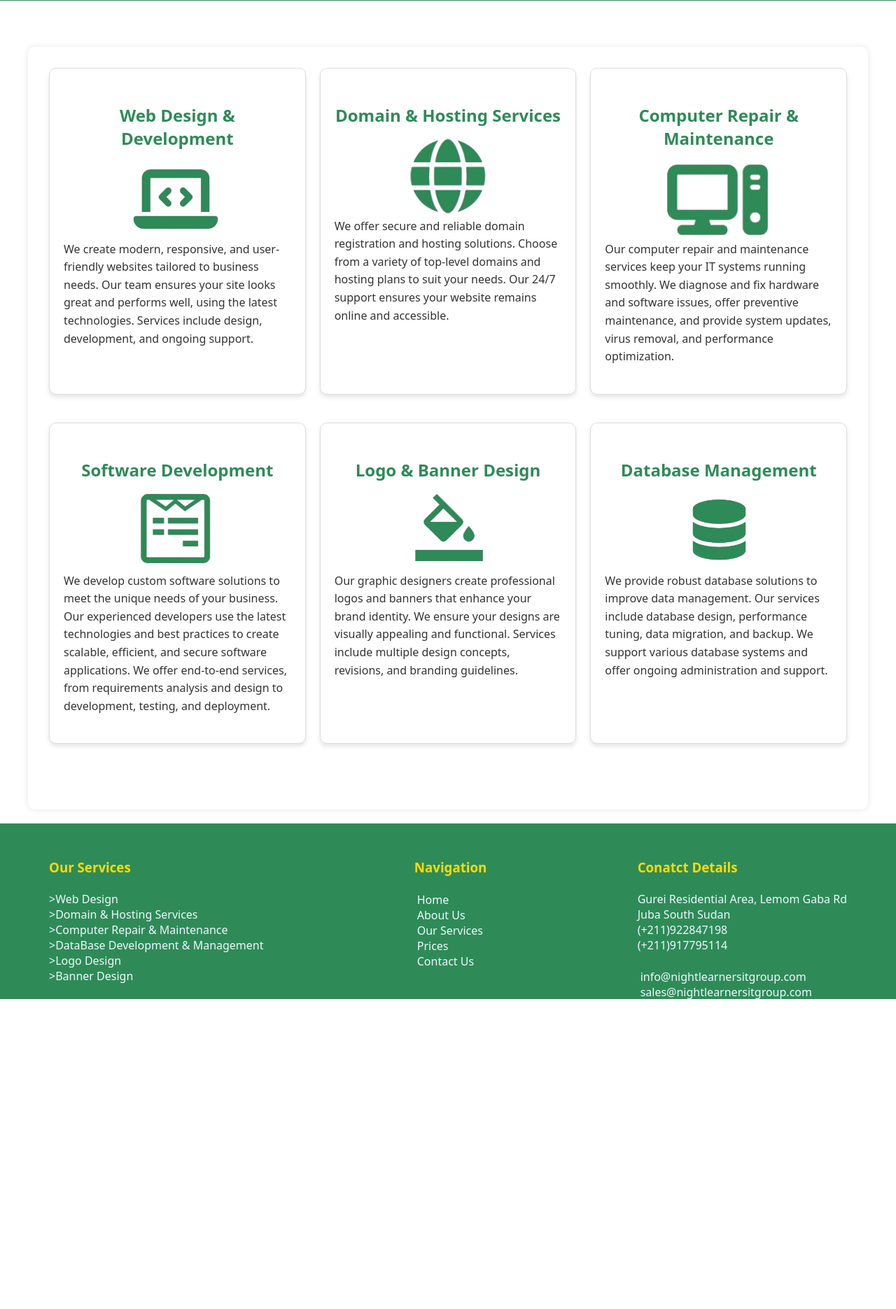
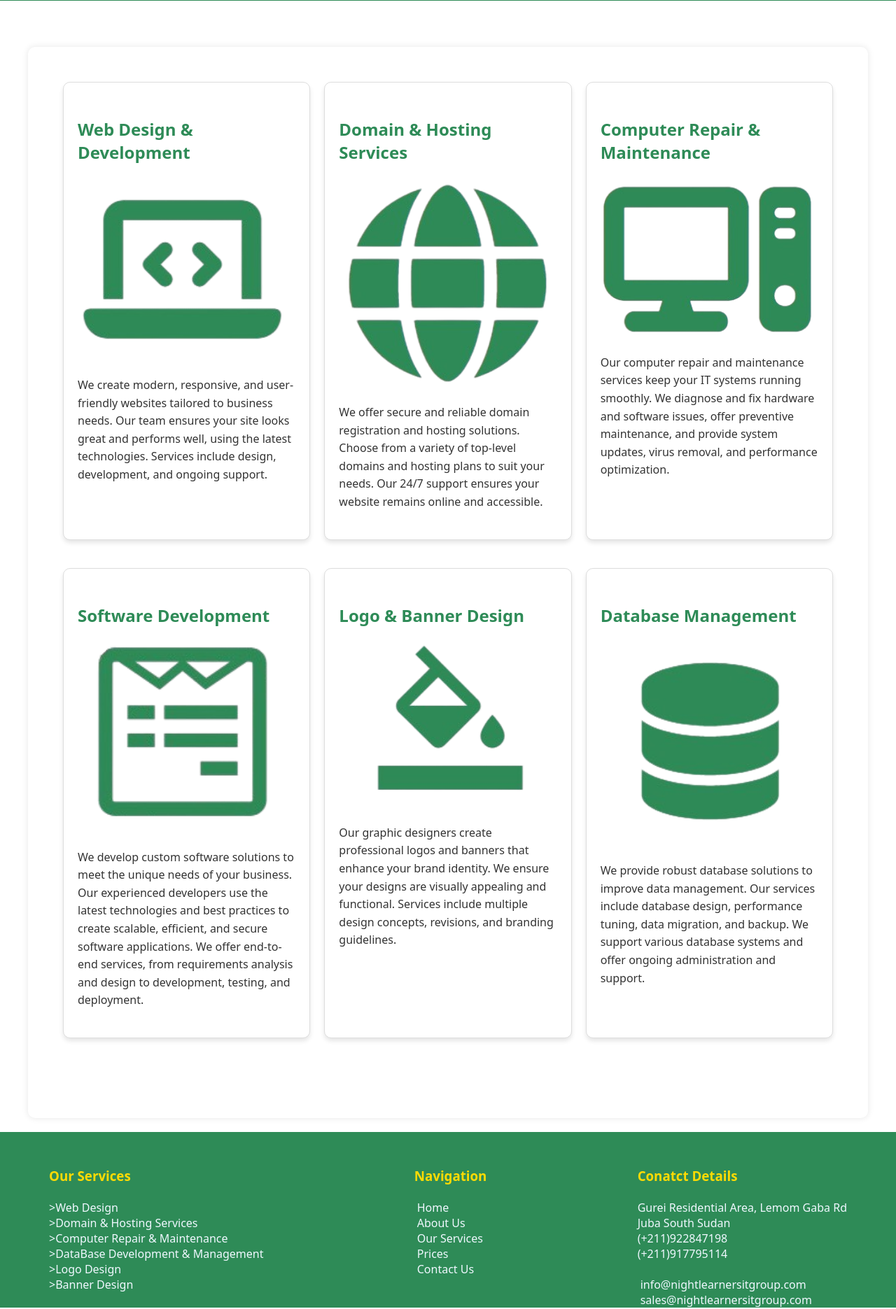
Before and after one commit to ReaganWokorach/IT-Online-Service, a PHP site: page /ourServices.html in a window 1280 px wide. Shown: the part 264-2135 px from the top of the page at 70% size. Before the commit the page ends 1692 px from the top, so only its background shows below. Run offline with PHP 8.4, Linux system fonts and the light colour scheme.

Commit message:
Update ourServices.css

```diff
--- a/ourServices.css
+++ b/ourServices.css
@@ -1,7 +1,14 @@
 /* Added by OHISIO JOHN */
 /* New CSS for the services content */
 /* This is for Our Services contents */
-
+.services-container {
+    display: flex;
+    flex-direction: column;
+    padding: 20px;
+    background-color: #fff;
+    max-width: 2000px; /* Adjusted max width */
+    margin: 0 auto; /* Center the container */
+}
 
 .main-service {
     display: flex;
@@ -16,24 +23,20 @@
     border: 1px solid #ddd;
     border-radius: 10px;
     box-shadow: 0 4px 6px rgba(0, 0, 0, 0.1);
-    background-color: #fff;
+    background-color: #fff; /* Set background to white */
 }
 
-
+/* Updated color for service-item headings to match the green color */
 .service-item h2 {
     font-size: 1.5rem;
-    color: #2E8B57;
+    color: #2E8B57; /* Green color */
     margin-bottom: 10px;
-    text-align: center;
 }
-
 
 .service-item img {
     width: 100%;
-    height: 120px;
-    object-fit: contain;
-    display: block;
-    margin: 0 auto;
+    height: auto;
+    margin-bottom: 10px;
 }
 
 .service-item p {
@@ -42,7 +45,8 @@
     color: #333;
 }
 
-
+/* Responsive styles for Our Services content */
+/* This is for making Our Services content responsive */
 @media (max-width: 1024px) {
     .main-service {
         flex-direction: column;
```
